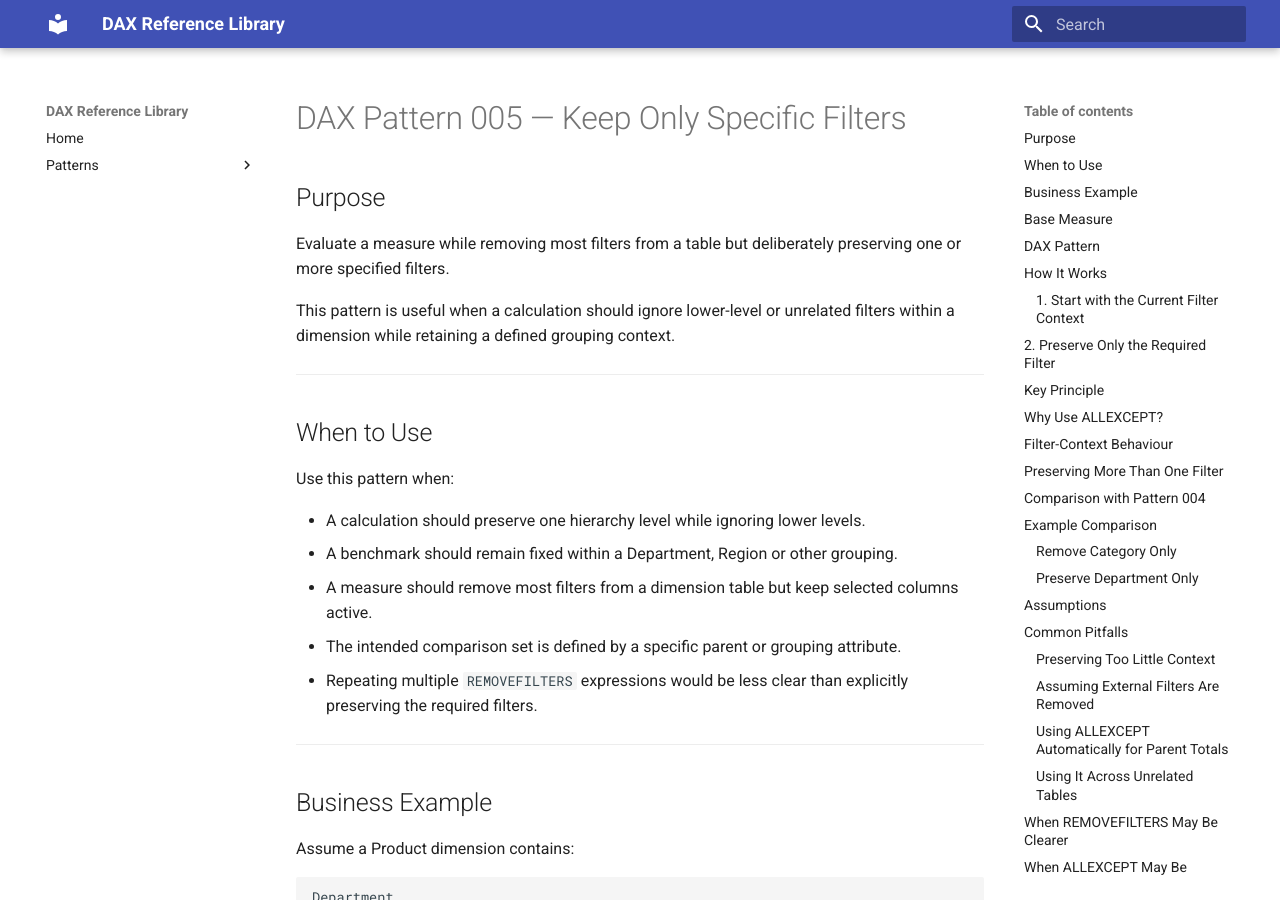
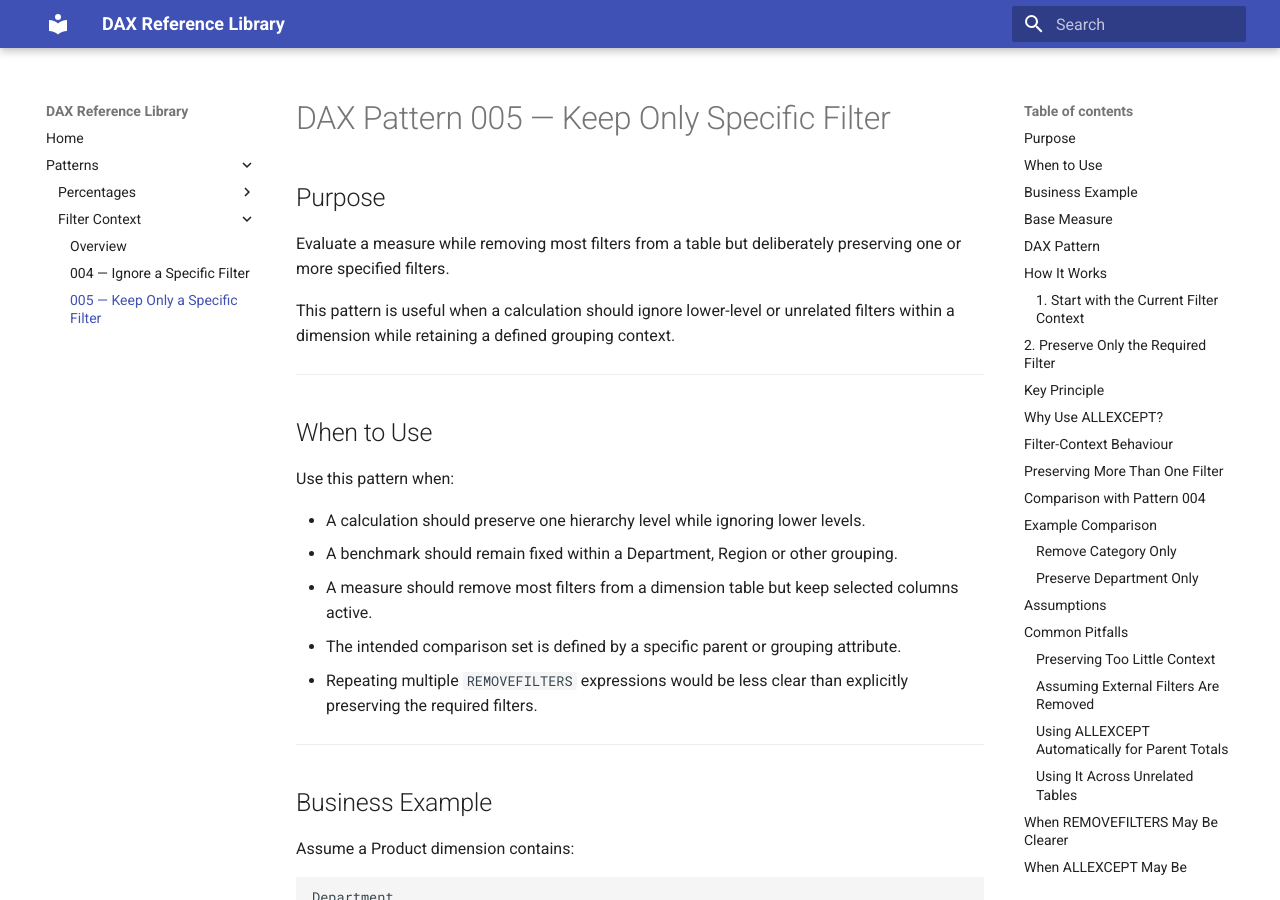
Before and after one commit to CP-Dev-Tech/dax-reference, an MkDocs documentation site: the page built from docs/patterns/filter-context/keep-only-specific-filter.md, in a window 1280 px wide and 900 px high. Built offline with MkDocs 1.6.1 and Material for MkDocs 9.7.7, drawn with Linux system fonts in a browser that asks for light colours.

```diff
--- a/docs/patterns/filter-context/keep-only-specific-filters.md
+++ b/docs/patterns/filter-context/keep-only-specific-filter.md
@@ -1,4 +1,4 @@
-# DAX Pattern 005 — Keep Only Specific Filters
+# DAX Pattern 005 — Keep Only Specific Filter
 
 ## Purpose
 
--- a/mkdocs.yml
+++ b/mkdocs.yml
@@ -19,3 +19,4 @@ nav:
       - Filter Context:
           - Overview: patterns/filter-context/index.md
           - "004 — Ignore a Specific Filter": patterns/filter-context/ignore-specific-filter.md
+          - "005 — Keep Only a Specific Filter": patterns/filter-context/keep-only-specific-filter.md
```
Also changed, not shown: docs/index.md (+1 -1 lines), docs/patterns/filter-context/index.md (+1 -1 lines).
